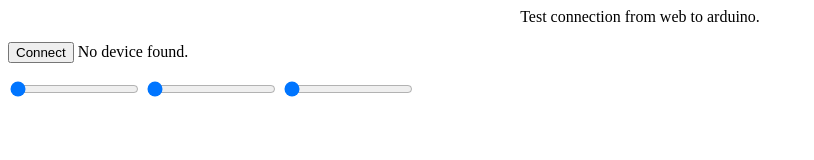
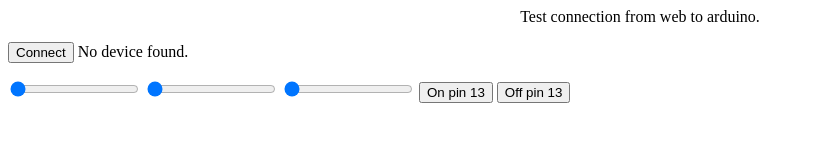
Before and after one commit to jumshudivanych/test-technologies, a plain HTML site: page index.html in a window 1280 px wide. Shown: the whole page, without its empty margins (0-814 px from the left). Drawn offline with Linux system fonts and the light colour scheme.

Commit message:
Update index.html

```diff
--- a/index.html
+++ b/index.html
@@ -15,5 +15,7 @@
     <input type="range" min="0" max="255" value="0" id="red"/>
     <input type="range" min="0" max="255" value="0" id="green"/>
     <input type="range" min="0" max="255" value="0" id="blue"/>
+    <button type="button" id="on13">On pin 13</button>
+    <button type="button" id="off13">Off pin 13</button>
   </body>
 </html>
```
